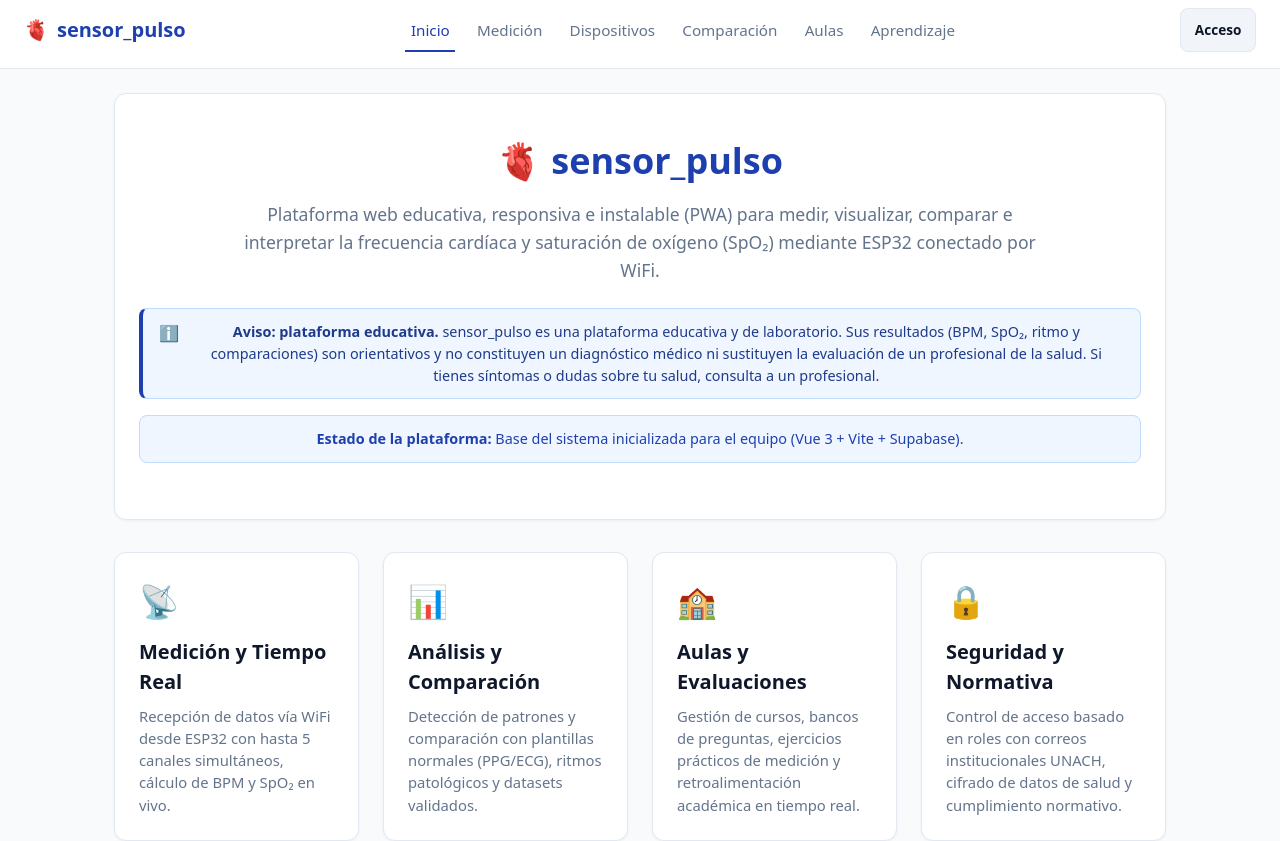
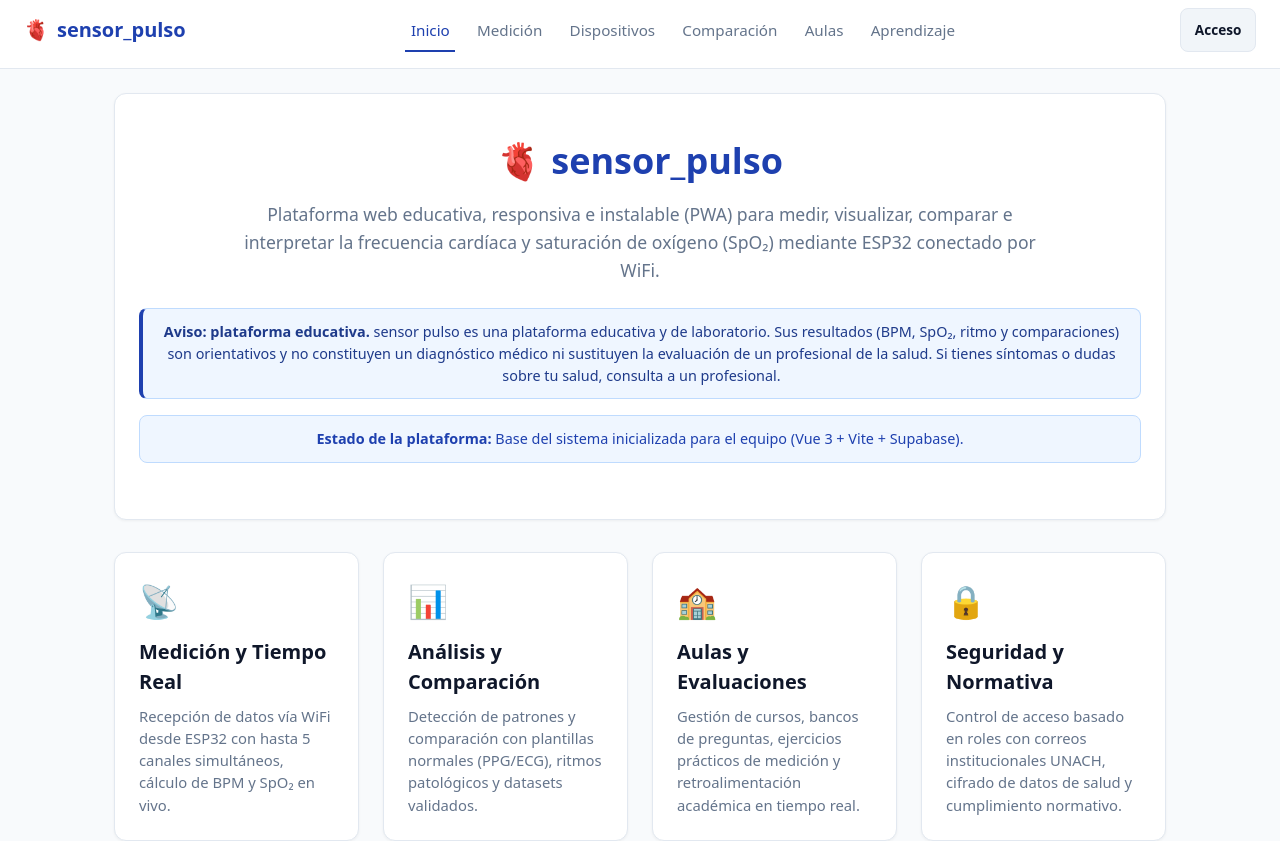
Before and after one commit to mariajose920/sensor_pulso, a Vue app: page / in a window 1280 px wide. Shown: the top 841 px of the page. Built offline with nearby package versions, Linux system fonts and the light colour scheme; no server answers.

Commit message:
style(aviso): retirar emoji informativo y ajustar redaccion del aviso educativo

```diff
--- a/src/components/AvisoEducativo.vue
+++ b/src/components/AvisoEducativo.vue
@@ -1,6 +1,5 @@
 <template>
   <aside class="aviso-educativo" :class="{ compacto }" role="note" aria-label="Aviso educativo" data-testid="aviso-educativo">
-    <span class="aviso-icono" aria-hidden="true">ℹ️</span>
     <p class="aviso-texto">
       <template v-if="compacto"><strong>Aviso:</strong> {{ AVISO_EDUCATIVO_CORTO }}</template>
       <template v-else><strong>{{ AVISO_EDUCATIVO_TITULO }}.</strong> {{ AVISO_EDUCATIVO_TEXTO }}</template>
--- a/src/data/avisoEducativo.js
+++ b/src/data/avisoEducativo.js
@@ -15,7 +15,7 @@ export const AVISO_EDUCATIVO_TITULO = 'Aviso: plataforma educativa'
 
 /** Texto completo para pantallas donde se muestran resultados de salud. */
 export const AVISO_EDUCATIVO_TEXTO =
-  'sensor_pulso es una plataforma educativa y de laboratorio. Sus resultados (BPM, SpO₂, ritmo y comparaciones) ' +
+  'sensor pulso es una plataforma educativa y de laboratorio. Sus resultados (BPM, SpO₂, ritmo y comparaciones) ' +
   'son orientativos y no constituyen un diagnóstico médico ni sustituyen la evaluación de un profesional de la salud. ' +
   'Si tienes síntomas o dudas sobre tu salud, consulta a un profesional.'
 
```
